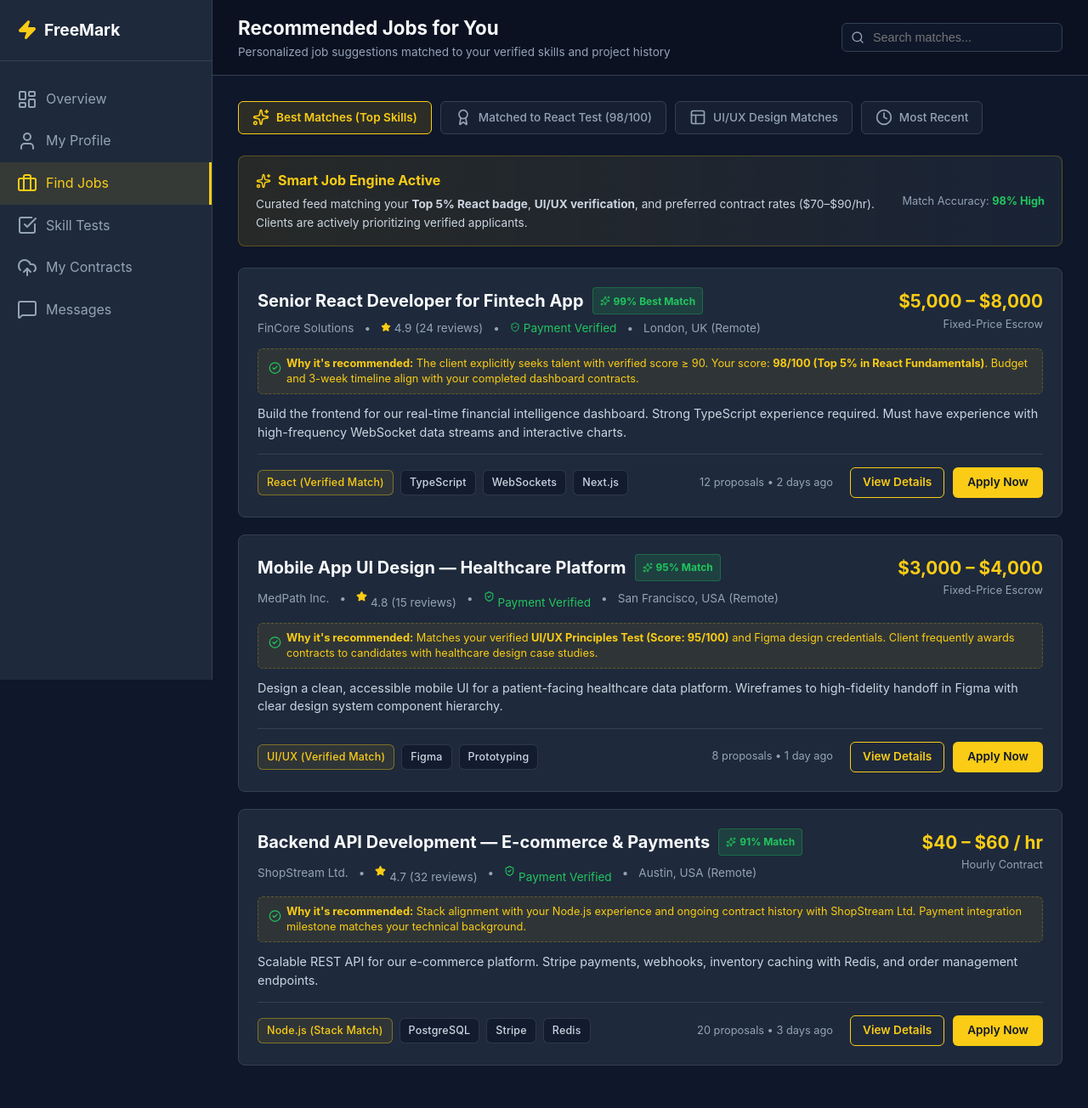
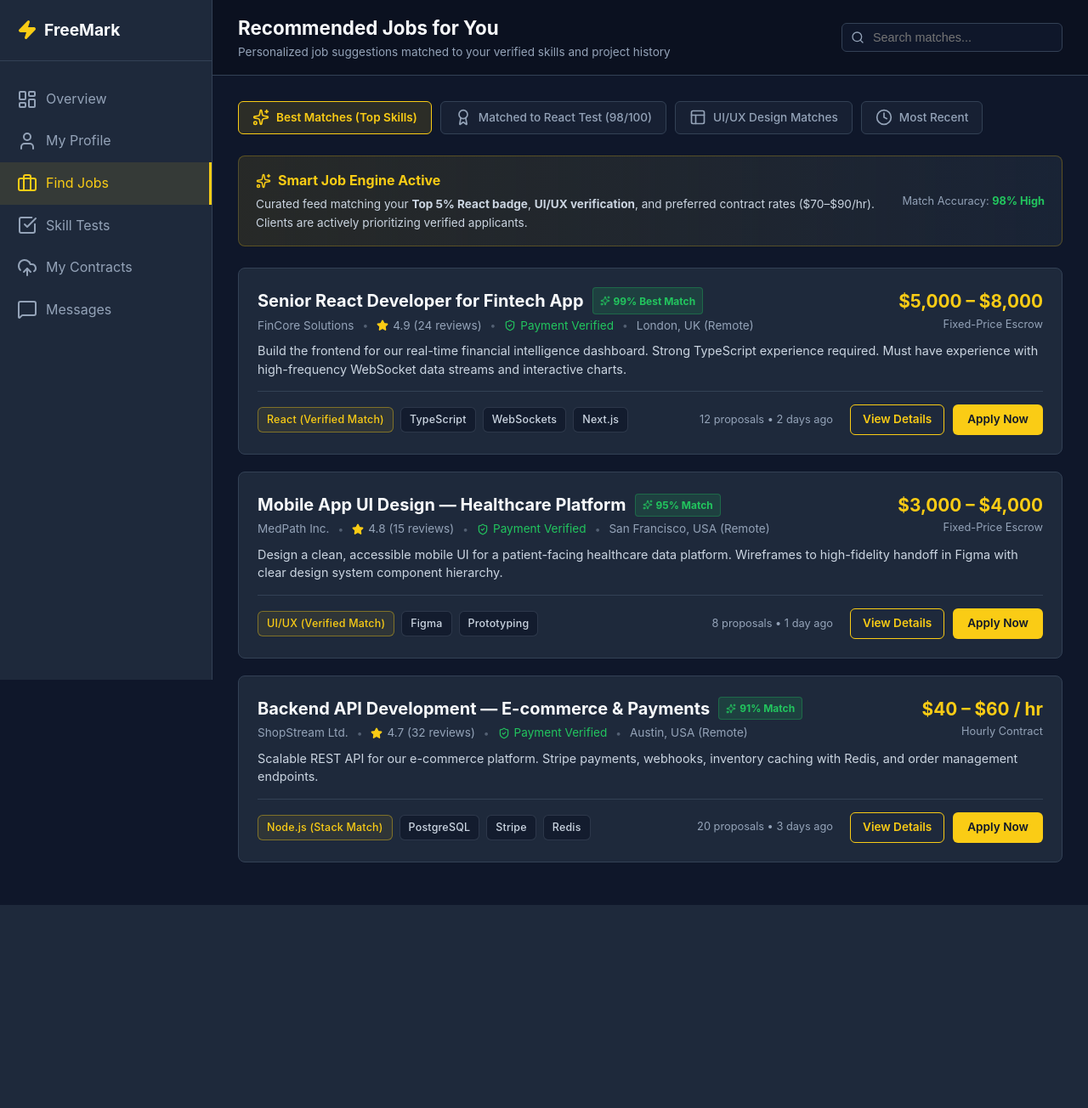
Before and after one commit to iafuad/FreeMark, a PHP site: page /freelancer/jobs.html in a window 1280 px wide. Shown: the whole page at 85% size. After the commit the page ends 1065 px from the top, so only its background shows below. Run offline with PHP 8.4, Linux system fonts and the light colour scheme.

Commit message:
Refactor job meta display: enhance layout and styling for better readability

```diff
--- a/css/freelancer/inline-helpers.css
+++ b/css/freelancer/inline-helpers.css
@@ -552,7 +552,39 @@
     color: var(--text-secondary);
     display: flex;
     align-items: center;
-    gap: 12px;
+    flex-wrap: wrap;
+    gap: 8px 10px;
+    line-height: 1;
+}
+
+.job-meta-row > span {
+    display: inline-flex;
+    align-items: center;
+    gap: 5px;
+    line-height: 1;
+}
+
+.job-meta-row svg,
+.job-meta-row i {
+    width: 14px;
+    height: 14px;
+    flex-shrink: 0;
+    vertical-align: middle;
+}
+
+.job-meta-row .icon-star {
+    color: var(--accent);
+    fill: var(--accent);
+}
+
+.job-meta-row .meta-dot {
+    opacity: 0.45;
+    font-size: 0.75rem;
+    line-height: 1;
+    display: inline-flex;
+    align-items: center;
+    justify-content: center;
+    user-select: none;
 }
 
 .job-budget-section {
--- a/freelancer/dashboard.html
+++ b/freelancer/dashboard.html
@@ -43,12 +43,12 @@
                 <h2>Welcome back, Freelancer</h2>
                 <p>Here is what's happening with your projects today.</p>
             </div>
-            <div class="header-actions">
+            <!-- <div class="header-actions">
                     <div style="text-align: right;">
                     <strong>Available Balance</strong>
                     <div class="text-accent text-2xl font-bold">$1,250.00</div>
                 </div>
-            </div>
+            </div> -->
         </header>
 
         <div class="freelancer-content">
--- a/freelancer/jobs.html
+++ b/freelancer/jobs.html
@@ -86,11 +86,11 @@
                             </div>
                             <div class="job-meta-row">
                                 <span>FinCore Solutions</span>
-                                <span>•</span>
-                                <span><i data-lucide="star" class="icon-xs" style="color: var(--accent); fill: var(--accent); display: inline;"></i> 4.9 (24 reviews)</span>
-                                <span>•</span>
-                                <span class="text-success"><i data-lucide="shield-check" class="icon-xs" style="display: inline;"></i> Payment Verified</span>
-                                <span>•</span>
+                                <span class="meta-dot">•</span>
+                                <span><i data-lucide="star" class="icon-star"></i> 4.9 (24 reviews)</span>
+                                <span class="meta-dot">•</span>
+                                <span class="text-success"><i data-lucide="shield-check"></i> Payment Verified</span>
+                                <span class="meta-dot">•</span>
                                 <span>London, UK (Remote)</span>
                             </div>
                         </div>
@@ -100,11 +100,6 @@
                         </div>
                     </div>
 
-                    <!-- Match Explanation Callout -->
-                    <div class="match-reason">
-                        <i data-lucide="check-circle-2" style="width: 15px; flex-shrink: 0; margin-top: 2px; color: #22c55e;"></i>
-                        <span><strong>Why it's recommended:</strong> The client explicitly seeks talent with verified score &ge; 90. Your score: <strong>98/100 (Top 5% in React Fundamentals)</strong>. Budget and 3-week timeline align with your completed dashboard contracts.</span>
-                    </div>
 
                     <p style="color: #cbd5e1; font-size: 0.9rem; line-height: 1.5; margin-bottom: 15px;">
                         Build the frontend for our real-time financial intelligence dashboard. Strong TypeScript experience required. Must have experience with high-frequency WebSocket data streams and interactive charts.
@@ -128,35 +123,30 @@
 
                 <!-- Recommended Job 2 -->
                 <div class="job-card-rich">
-                    <div style="display: flex; justify-content: space-between; align-items: flex-start; margin-bottom: 10px;">
+                    <div class="job-header">
                         <div>
-                            <div style="display: flex; align-items: center; gap: 10px; margin-bottom: 6px;">
-                                <h3 style="margin: 0; font-size: 1.25rem;">
-                                    <a href="../guest/job-details.html" style="color: var(--text-primary); text-decoration: none;">Mobile App UI Design — Healthcare Platform</a>
+                            <div class="job-title-wrapper">
+                                <h3 class="job-title">
+                                    <a href="../guest/job-details.html">Mobile App UI Design — Healthcare Platform</a>
                                 </h3>
-                                <span class="match-badge"><i data-lucide="sparkles" style="width: 12px;"></i> 95% Match</span>
+                                <span class="match-badge"><i data-lucide="sparkles" class="icon-xs"></i> 95% Match</span>
                             </div>
-                            <div style="font-size: 0.85rem; color: var(--text-secondary); display: flex; align-items: center; gap: 12px;">
+                            <div class="job-meta-row">
                                 <span>MedPath Inc.</span>
-                                <span>•</span>
-                                <span><i data-lucide="star" style="width: 13px; color: var(--accent); fill: var(--accent); display: inline;"></i> 4.8 (15 reviews)</span>
-                                <span>•</span>
-                                <span style="color: #22c55e;"><i data-lucide="shield-check" style="width: 13px; display: inline;"></i> Payment Verified</span>
-                                <span>•</span>
+                                <span class="meta-dot">•</span>
+                                <span><i data-lucide="star" class="icon-star"></i> 4.8 (15 reviews)</span>
+                                <span class="meta-dot">•</span>
+                                <span class="text-success"><i data-lucide="shield-check"></i> Payment Verified</span>
+                                <span class="meta-dot">•</span>
                                 <span>San Francisco, USA (Remote)</span>
                             </div>
                         </div>
-                        <div style="text-align: right; white-space: nowrap;">
-                            <div style="color: var(--accent); font-size: 1.3rem; font-weight: 700;">$3,000 – $4,000</div>
-                            <div style="font-size: 0.8rem; color: var(--text-secondary);">Fixed-Price Escrow</div>
+                        <div class="job-budget-section">
+                            <div class="job-budget-amount">$3,000 – $4,000</div>
+                            <div class="job-budget-type">Fixed-Price Escrow</div>
                         </div>
                     </div>
 
-                    <!-- Match Explanation Callout -->
-                    <div class="match-reason">
-                        <i data-lucide="check-circle-2" style="width: 15px; flex-shrink: 0; margin-top: 2px; color: #22c55e;"></i>
-                        <span><strong>Why it's recommended:</strong> Matches your verified <strong>UI/UX Principles Test (Score: 95/100)</strong> and Figma design credentials. Client frequently awards contracts to candidates with healthcare design case studies.</span>
-                    </div>
 
                     <p style="color: #cbd5e1; font-size: 0.9rem; line-height: 1.5; margin-bottom: 15px;">
                         Design a clean, accessible mobile UI for a patient-facing healthcare data platform. Wireframes to high-fidelity handoff in Figma with clear design system component hierarchy.
@@ -179,35 +169,30 @@
 
                 <!-- Recommended Job 3 -->
                 <div class="job-card-rich">
-                    <div style="display: flex; justify-content: space-between; align-items: flex-start; margin-bottom: 10px;">
+                    <div class="job-header">
                         <div>
-                            <div style="display: flex; align-items: center; gap: 10px; margin-bottom: 6px;">
-                                <h3 style="margin: 0; font-size: 1.25rem;">
-                                    <a href="../guest/job-details.html" style="color: var(--text-primary); text-decoration: none;">Backend API Development — E-commerce & Payments</a>
+                            <div class="job-title-wrapper">
+                                <h3 class="job-title">
+                                    <a href="../guest/job-details.html">Backend API Development — E-commerce & Payments</a>
                                 </h3>
-                                <span class="match-badge"><i data-lucide="sparkles" style="width: 12px;"></i> 91% Match</span>
+                                <span class="match-badge"><i data-lucide="sparkles" class="icon-xs"></i> 91% Match</span>
                             </div>
-                            <div style="font-size: 0.85rem; color: var(--text-secondary); display: flex; align-items: center; gap: 12px;">
+                            <div class="job-meta-row">
                                 <span>ShopStream Ltd.</span>
-                                <span>•</span>
-                                <span><i data-lucide="star" style="width: 13px; color: var(--accent); fill: var(--accent); display: inline;"></i> 4.7 (32 reviews)</span>
-                                <span>•</span>
-                                <span style="color: #22c55e;"><i data-lucide="shield-check" style="width: 13px; display: inline;"></i> Payment Verified</span>
-                                <span>•</span>
+                                <span class="meta-dot">•</span>
+                                <span><i data-lucide="star" class="icon-star"></i> 4.7 (32 reviews)</span>
+                                <span class="meta-dot">•</span>
+                                <span class="text-success"><i data-lucide="shield-check"></i> Payment Verified</span>
+                                <span class="meta-dot">•</span>
                                 <span>Austin, USA (Remote)</span>
                             </div>
                         </div>
-                        <div style="text-align: right; white-space: nowrap;">
-                            <div style="color: var(--accent); font-size: 1.3rem; font-weight: 700;">$40 – $60 / hr</div>
-                            <div style="font-size: 0.8rem; color: var(--text-secondary);">Hourly Contract</div>
+                        <div class="job-budget-section">
+                            <div class="job-budget-amount">$40 – $60 / hr</div>
+                            <div class="job-budget-type">Hourly Contract</div>
                         </div>
                     </div>
 
-                    <!-- Match Explanation Callout -->
-                    <div class="match-reason">
-                        <i data-lucide="check-circle-2" style="width: 15px; flex-shrink: 0; margin-top: 2px; color: #22c55e;"></i>
-                        <span><strong>Why it's recommended:</strong> Stack alignment with your Node.js experience and ongoing contract history with ShopStream Ltd. Payment integration milestone matches your technical background.</span>
-                    </div>
 
                     <p style="color: #cbd5e1; font-size: 0.9rem; line-height: 1.5; margin-bottom: 15px;">
                         Scalable REST API for our e-commerce platform. Stripe payments, webhooks, inventory caching with Redis, and order management endpoints.
--- a/index.html
+++ b/index.html
@@ -5,7 +5,6 @@
     <meta name="viewport" content="width=device-width, initial-scale=1.0">
     <title>FreeMark - Freelance Marketplace</title>
     <link rel="stylesheet" href="css/style.css">
-    <!-- Load Lucide Icons for simple SVGs -->
     <script src="https://unpkg.com/lucide@latest"></script>
 </head>
 <body>
```
